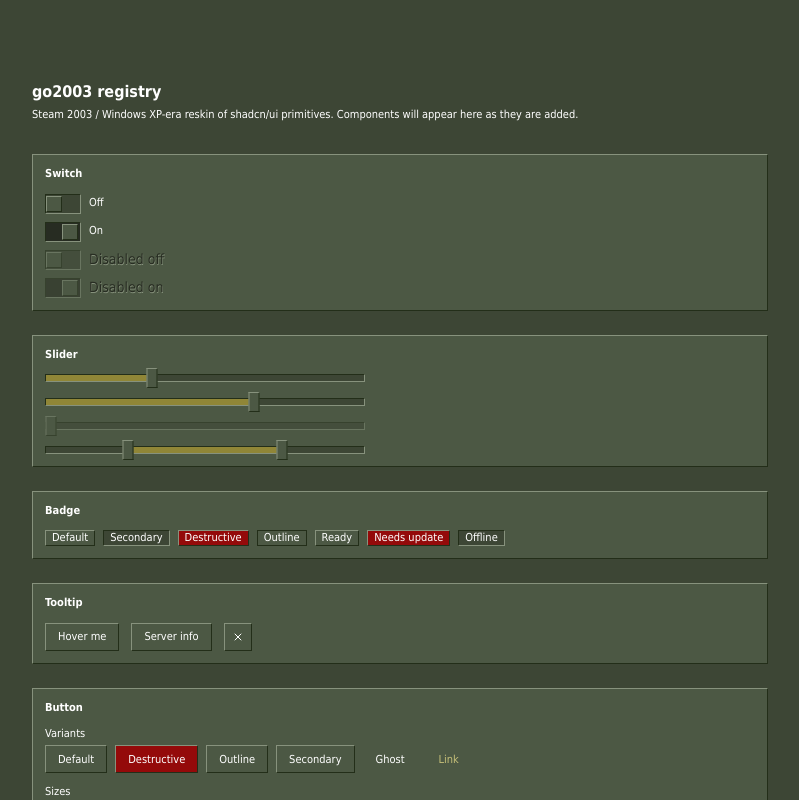
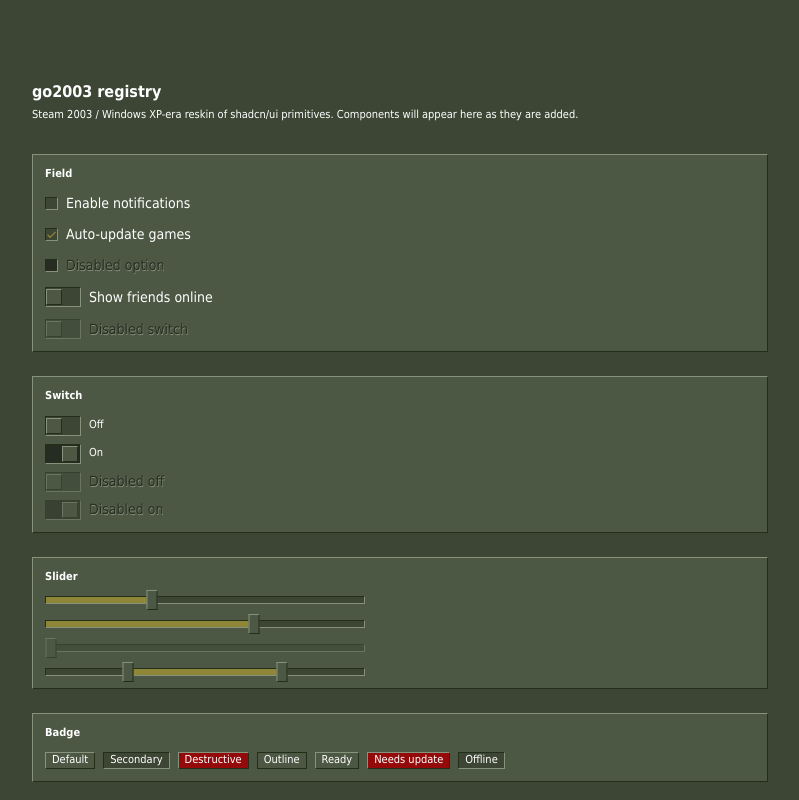
Before and after one commit to OnlyNinjaGear/go2003, a Next.js app: page / in a window 1280 px wide. Shown: the top 800 px of the page, without its empty margins (240-1039 px from the left). Built offline with nearby package versions, Linux system fonts and the light colour scheme.

Commit message:
auto: page.tsx

```diff
--- a/app/page.tsx
+++ b/app/page.tsx
@@ -62,6 +62,33 @@ export default function Home() {
       </header>
 
       <main className="flex flex-1 flex-col gap-6">
+        <section className="bevel-out bg-panel flex flex-col gap-3 p-3">
+          <h2 className="font-bold">Field</h2>
+
+          <div className="flex flex-col gap-3 max-w-xs">
+            <Field orientation="horizontal">
+              <Checkbox id="field-cb-1" />
+              <FieldLabel htmlFor="field-cb-1">Enable notifications</FieldLabel>
+            </Field>
+            <Field orientation="horizontal">
+              <Checkbox id="field-cb-2" defaultChecked />
+              <FieldLabel htmlFor="field-cb-2">Auto-update games</FieldLabel>
+            </Field>
+            <Field orientation="horizontal" data-disabled="true">
+              <Checkbox id="field-cb-3" disabled />
+              <FieldLabel htmlFor="field-cb-3">Disabled option</FieldLabel>
+            </Field>
+            <Field orientation="horizontal">
+              <Switch id="field-sw-1" />
+              <FieldLabel htmlFor="field-sw-1">Show friends online</FieldLabel>
+            </Field>
+            <Field orientation="horizontal" data-disabled="true">
+              <Switch id="field-sw-2" disabled />
+              <FieldLabel htmlFor="field-sw-2">Disabled switch</FieldLabel>
+            </Field>
+          </div>
+        </section>
+
         <section className="bevel-out bg-panel flex flex-col gap-3 p-3">
           <h2 className="font-bold">Switch</h2>
 
```
